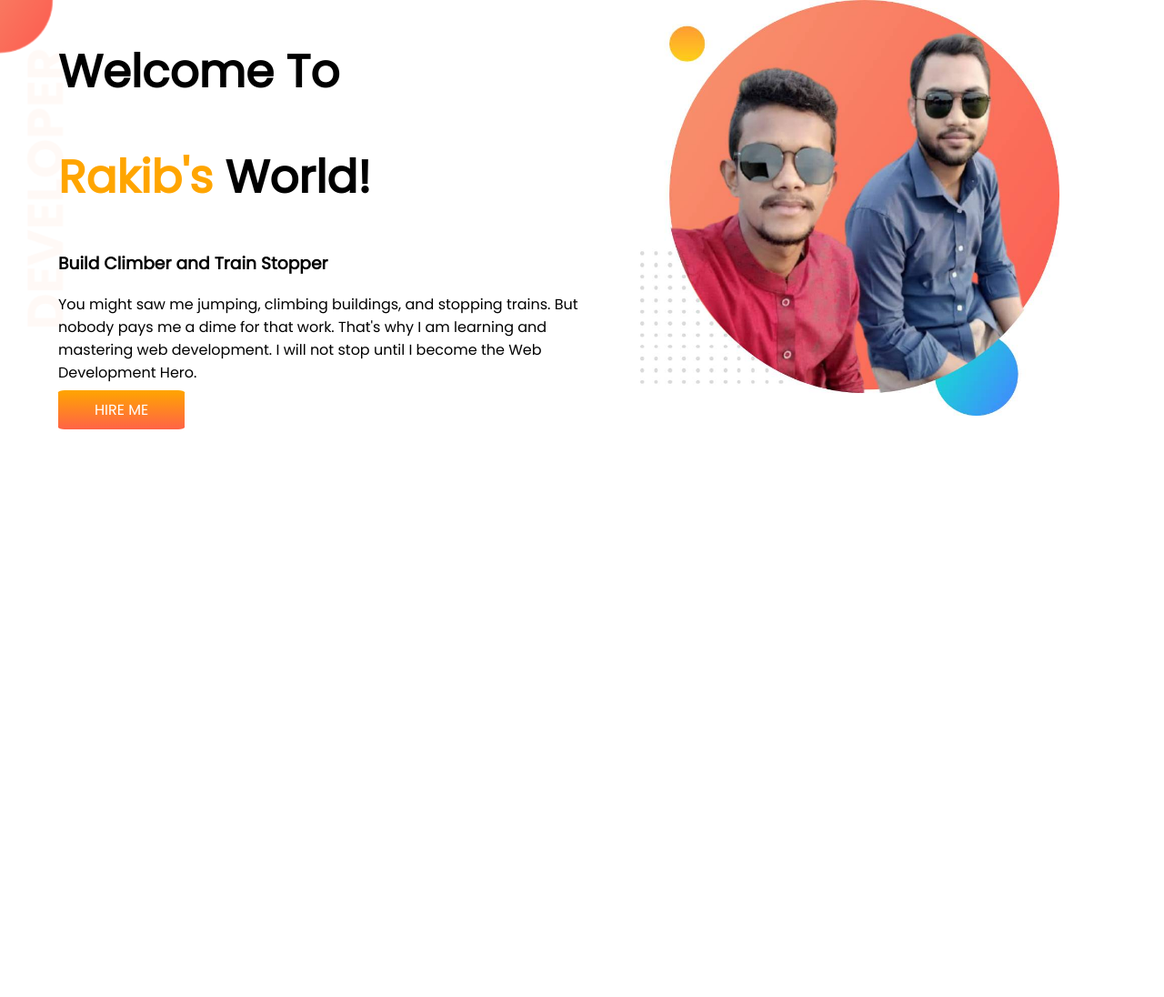
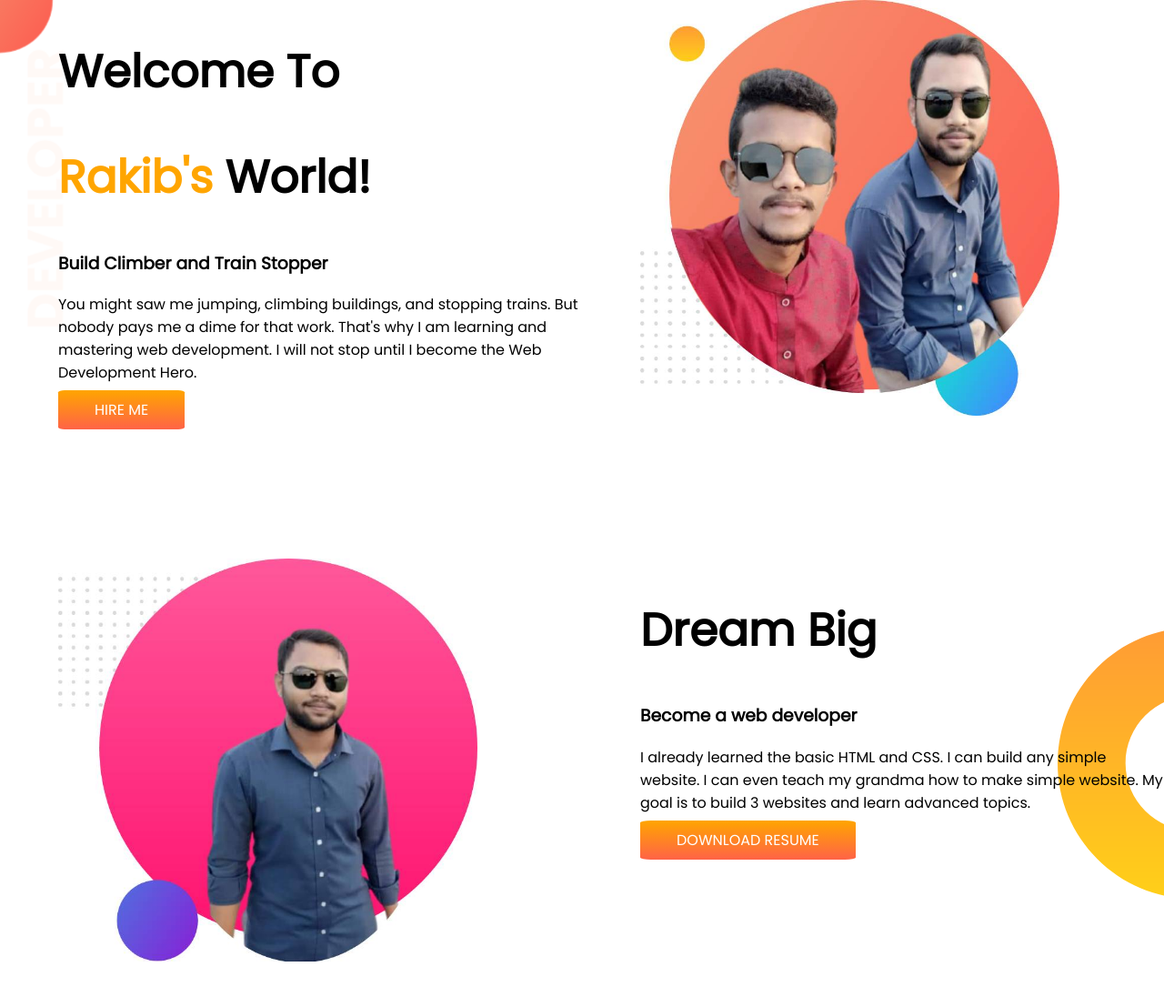
Before and after one commit to srrakib00/DEVELOPER-PORTFOLIO, a plain HTML site: page index.html in a window 1280 px wide. Shown: the whole page at 91% size. Before the commit the page ends 800 px from the top, so only its background shows below. Drawn offline with Linux system fonts and the light colour scheme.

Commit message:
add dream

```diff
--- a/index.html
+++ b/index.html
@@ -17,13 +17,23 @@
       <h1><span class="orenge-color">Rakib's</span>  World!</h1>
      <h3>Build Climber and Train Stopper</h3>
      <p>You might saw me jumping, climbing buildings, and stopping trains. But nobody pays me a dime for that work. That's why I am learning and mastering web development. I will not stop until I become the Web Development Hero.</p>
-     <a class="link-button" target="blank" href="https://www.facebook.com/saidurrahmanrakib.bd/">HIRE ME</a>
+     <a class="link-button" target="_blank" href="https://www.facebook.com/saidurrahmanrakib.bd/">HIRE ME</a>
    </div>
     <div class=" half-width">
       <img src="image/rakib2.jpg" alt="">
     </div>
   </section>
-
+  <section class="dream-big">
+    <div class="half-width">
+      <img src="image/Rakib1.jpg" alt="">
+    </div>
+    <div class="half-width">
+      <h1><span>Dream Big</span></h1>
+      <h3>Become a web developer</h3>
+      <p>I already learned the basic HTML and CSS. I can build any simple website. I can even teach my grandma how to make simple website. My goal is to build 3 websites and learn advanced topics.</p>
+      <a class="link-button" target="_blank" href="https://www.facebook.com/saidurrahmanrakib.bd/">DOWNLOAD RESUME</a>
+    </div>
+  </section>
 
 </body>
 </html>
--- a/style.css
+++ b/style.css
@@ -10,6 +10,7 @@ h1{
 }
 section{
   display: flex;
+  margin-bottom: 150px;
 }
 .half-width{
   width: 50%;
@@ -27,4 +28,10 @@ section{
 }
 .top-banner{
   background-image: url(image/top-banner.png);
+  background-repeat: no-repeat;
 }
+.dream-big{
+  background-image: url(image/dream-bg.png);
+  background-repeat: no-repeat;
+  background-position: right;
+}
```
